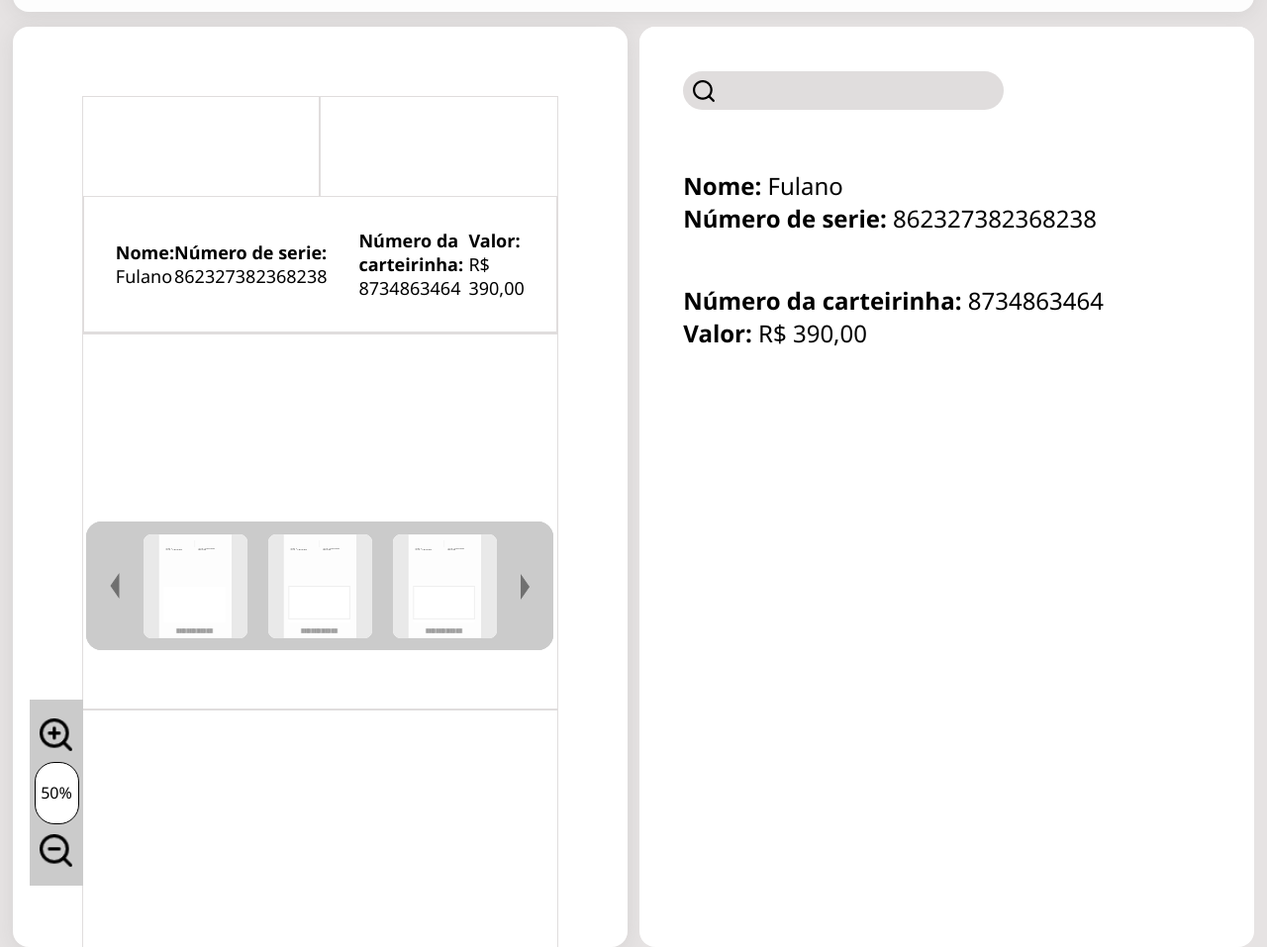
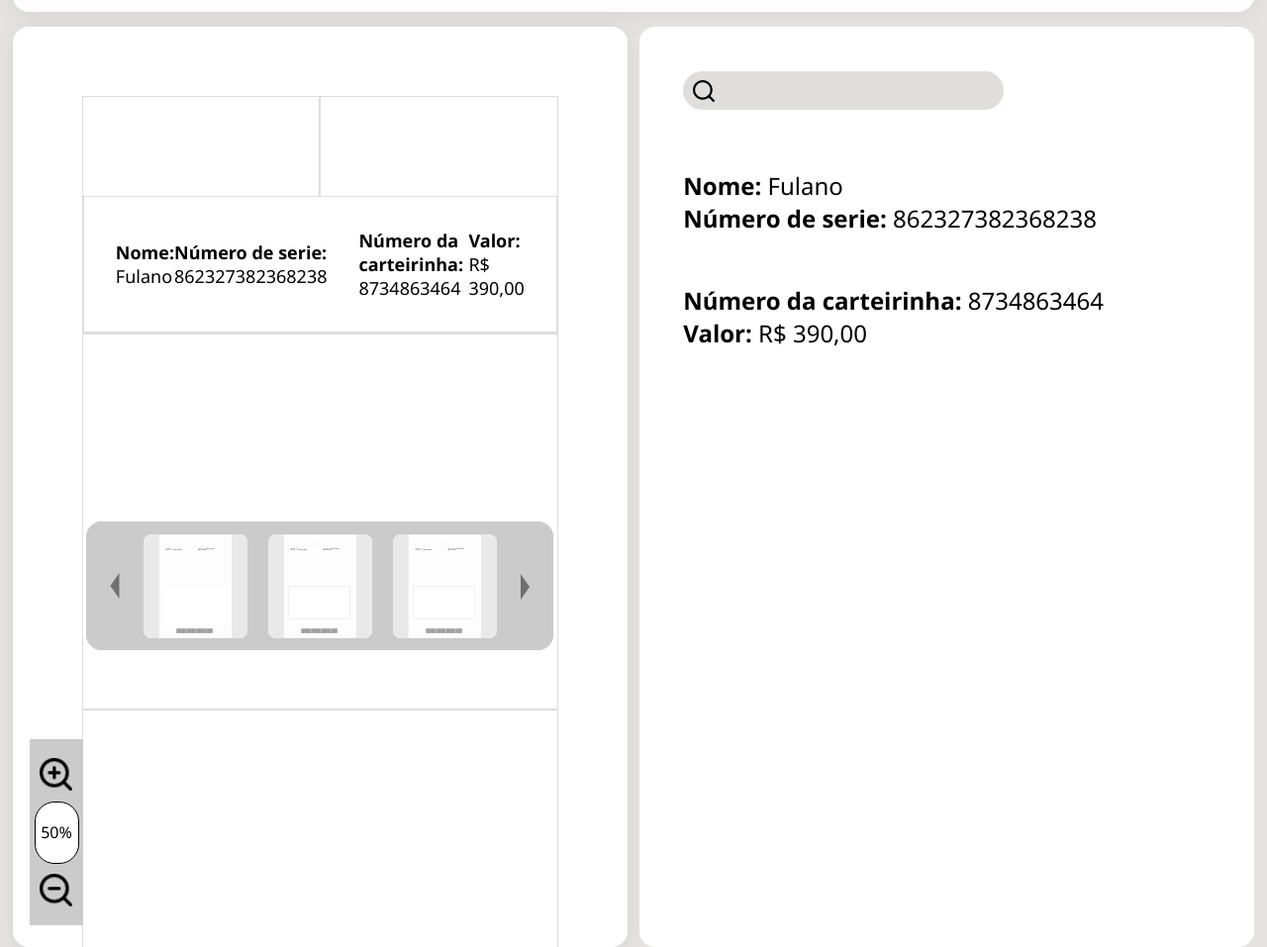
Before and after one commit to marxxbluecode/sula_preview, a plain HTML site: page index.html in a window 1280 px wide. Shown: the part 93-1050 px from the top of the page at 99% size. Drawn offline with Linux system fonts and the light colour scheme.

Commit message:
Updated version 1.1 of outline

```diff
--- a/style.css
+++ b/style.css
@@ -165,7 +165,7 @@ main{
     justify-content: center;
     flex-direction: column;
     position: absolute;
-    top: 800px;
+    top: 840px;
     left: 30px;
     cursor: pointer;
   }
```
